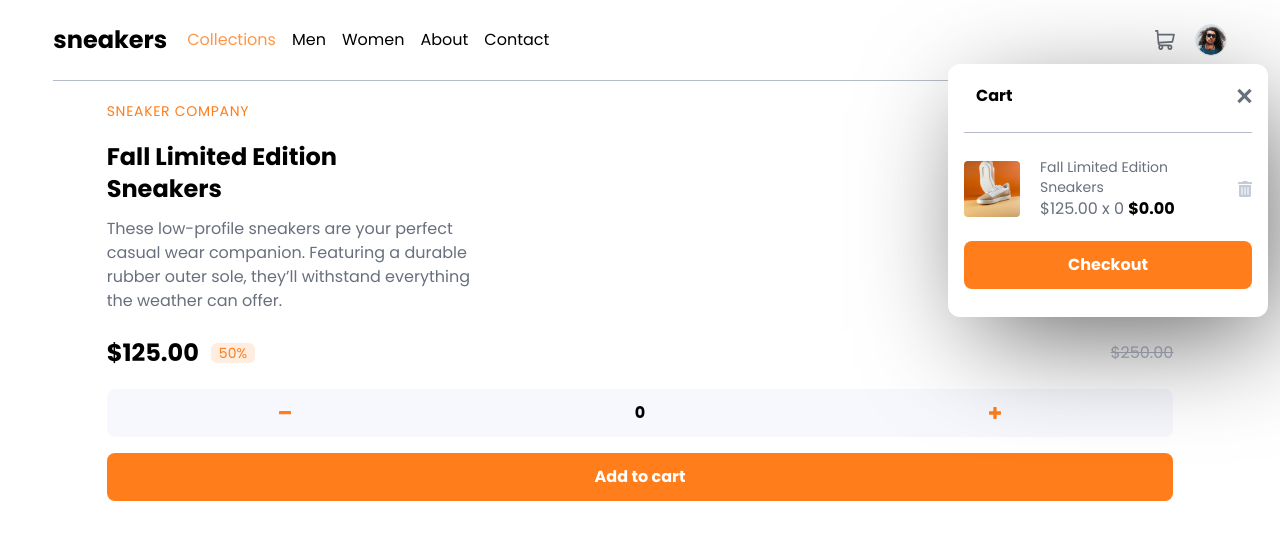
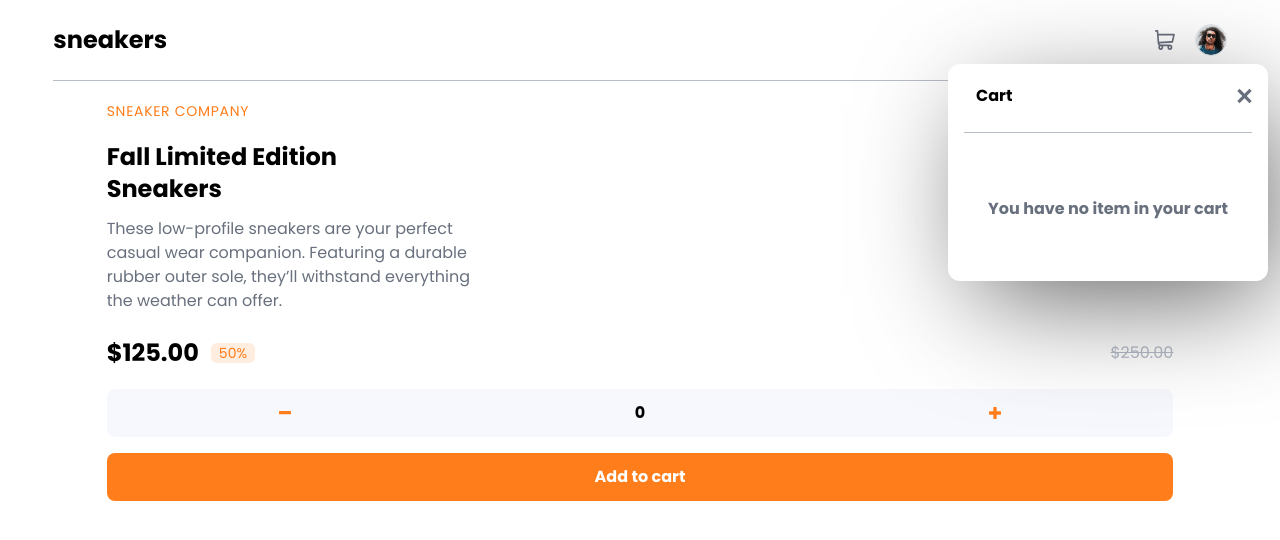
Before and after one commit to teju-doyin/product-page, a React (Vite) app: page / in a window 1280 px wide. Both pictures are taken after a click on the picture 1164 px from the left and 40 px from the top of the page. Shown: the top 540 px of the page. Built offline with nearby package versions, Linux system fonts and the light colour scheme.

Commit message:
fixed nav bar and cart situation

```diff
--- a/src/App.jsx
+++ b/src/App.jsx
@@ -15,11 +15,12 @@ function App() {
     setCartNumber(itemCounter)
     setItemCounter(0)
   }
+  const resetCart=()=> setCartNumber(0)
   const handleAdd =()=> setItemCounter(c=>itemCounter+1)
   const handleRemove =()=> setItemCounter(c=>itemCounter-1)
   const router = createBrowserRouter(
     createRoutesFromElements(
-      <Route path='/' element={<MainLayouts cartNumber={cartNumber}/>}>
+      <Route path='/' element={<MainLayouts resetCart={resetCart} cartNumber={cartNumber}/>}>
         <Route  index path='/' element={ <HomePage itemCounter={itemCounter} handleAddToCart={handleAddToCart} handleRemove={handleRemove} handleAdd={handleAdd}  /> }/>
         <Route  index path='/' element={ <CollectionsPage/> }/>
         <Route  index path='*' element={ <NotFoundPage/> }/>
--- a/src/NavBar.jsx
+++ b/src/NavBar.jsx
@@ -9,33 +9,47 @@ import deleteIcon from './images/icon-delete.svg'
 import { NavLink } from 'react-router-dom'
 import { useState } from 'react'
 
-export default function NavBar({cartNumber}) {
+export default function NavBar({cartNumber,resetCart}) {
     const [showMenu, setShowMenu]= useState(false)
     const [message, setMessage]= useState('')
-    const [items, setItems] = useState(1)
+    const [items, setItems] = useState(cartNumber)
     const [showCartDetails, setShowCartDetails] = useState(false)
-    const [emptyCart, setEmptyCart] = useState(true)
+    const [emptyCart, setEmptyCart] = useState(false)
     const [isButtonVisible, setIsButtonVisible] = useState(true)
+
     const handleEmptyCart=()=>{
-        setEmptyCart(!emptyCart)
-        setIsButtonVisible(!isButtonVisible)
+
+        setEmptyCart(c=>false)
+        setIsButtonVisible(v=>false)
         setMessage(m=>'Your checkout was successful ')
+        resetCart()
 
-        setItems(0)
 
     }
+
     const handleDelete=()=>{
-        setEmptyCart(!emptyCart)
-        setIsButtonVisible(!isButtonVisible)
+        setEmptyCart(c=>false)
+        setIsButtonVisible(v=>false)
         setMessage(m=>'Your cart is empty ')
 
-        setItems(0)
+        resetCart()
 
     }
     const newcartNumber = cartNumber * 125
     const cartTotal = newcartNumber.toFixed(2)
     const handleOpenCart=()=>{
-        setShowCartDetails(c=>true)
+
+        if(cartNumber===0){
+            setShowCartDetails(c=>true)
+            setEmptyCart(c=>false)
+            setIsButtonVisible(v=>false)
+            setMessage(m=>'You have no item in your cart')
+        }else{
+            setShowCartDetails(c=>true)
+            setEmptyCart(c=>true)
+            setIsButtonVisible(v=>true)
+        }
+
     }
     const handleCloseCart=()=>{
         setShowCartDetails(c=>false)
@@ -57,7 +71,7 @@ export default function NavBar({cartNumber}) {
             <div className="left-nav flex gap-5 basis-4/5 items-center justify-items-center">
                 <img className='cursor-pointer md:hidden' onClick={handleOpenMenu}  src={menuIcon} alt="" />
                 <span className="logo text-2xl font-semibold cursor-default">sneakers</span>
-                <div className={showMenu? "side-bar  transition-transform duration-300  ease transform translate-x-0": ''}>
+                <div className={`fixed side-bar top-0 left-0 h-full w-64 bg-white transform ${showMenu ? 'translate-x-0' : '-translate-x-full'} transition-transform duration-300 ease-in-out`}>
                      {/* side-bar side-nav-links*/}
                     <img className={!showMenu?'hidden':' cursor-pointer img w-5 '}onClick={handleCloseMenu} src={closeIcon} alt="" />
                     <ul className={showMenu? "side-nav-links ": '  hidden  relative   md:self-center md:flex md:justify-between md:gap-4  '}>
@@ -83,7 +97,7 @@ export default function NavBar({cartNumber}) {
                     <img onClick={handleCloseCart} width={15} className='cursor-pointer' src={closeIcon} alt="" />
                 </div>
                 <div className="line my-6 one-px bg-grayishBlue"></div>
-                { emptyCart? (
+                { emptyCart && cartNumber!==0 ? (
                     <div className=''>
                         <div className="cart-items mb-5 flex justify-between gap-5 items-center w-full mx-auto ">
                             <img className='img w-14 rounded' src={thumbnail} alt="" />
--- a/src/Product.jsx
+++ b/src/Product.jsx
@@ -4,7 +4,7 @@ import Button from './Button.jsx'
 import { useState } from 'react'
 
 const Product = ({handleAddToCart,itemCounter,handleRemove,handleAdd}) => {
-
+    const[toZero, setToZero]=useState(0)
 
   return (
     <div className="product-container  w-10/12 mx-auto">
--- a/src/index.css
+++ b/src/index.css
@@ -26,10 +26,13 @@
   position: absolute;
   top: 0;
   left: 0;
-    height: 100vh;
+  height: 100dvh;
+  display: flex;
+  flex-direction: column;
   width: 60%;
   gap: 3rem;
-    padding: 2rem 0 0 2rem;
+  padding:1.8rem 0 0 1rem;
+  /* transition: 0.3s ease-in-out; */
 }
 
 .side-nav-links{
@@ -37,12 +40,13 @@
   flex-direction: column ;
   gap: .7rem ;
   font-weight: 600;
+  right: 0;
+  /* transform:translateX(100%); */
 }
 /* } */
 
-.side-bar{
-  display: flex;
-  flex-direction: column;
+.side-bar-open{
+  /* transform: translateX(0); */
 }
 .bottom-border:hover::after{
   width: 100%;
--- a/src/layouts/MainLayouts.jsx
+++ b/src/layouts/MainLayouts.jsx
@@ -1,10 +1,10 @@
 import { Outlet } from "react-router-dom"
 import NavBar from "../NavBar"
-const MainLayouts = ({cartNumber}) => {
+const MainLayouts = ({resetCart,cartNumber}) => {
 
   return (
     <>
-        <NavBar cartNumber={cartNumber}/>
+        <NavBar resetCart={resetCart} cartNumber={cartNumber}/>
         <Outlet/>
     </>
   )
```
Lines whose indentation alone changed are shown as unchanged.
